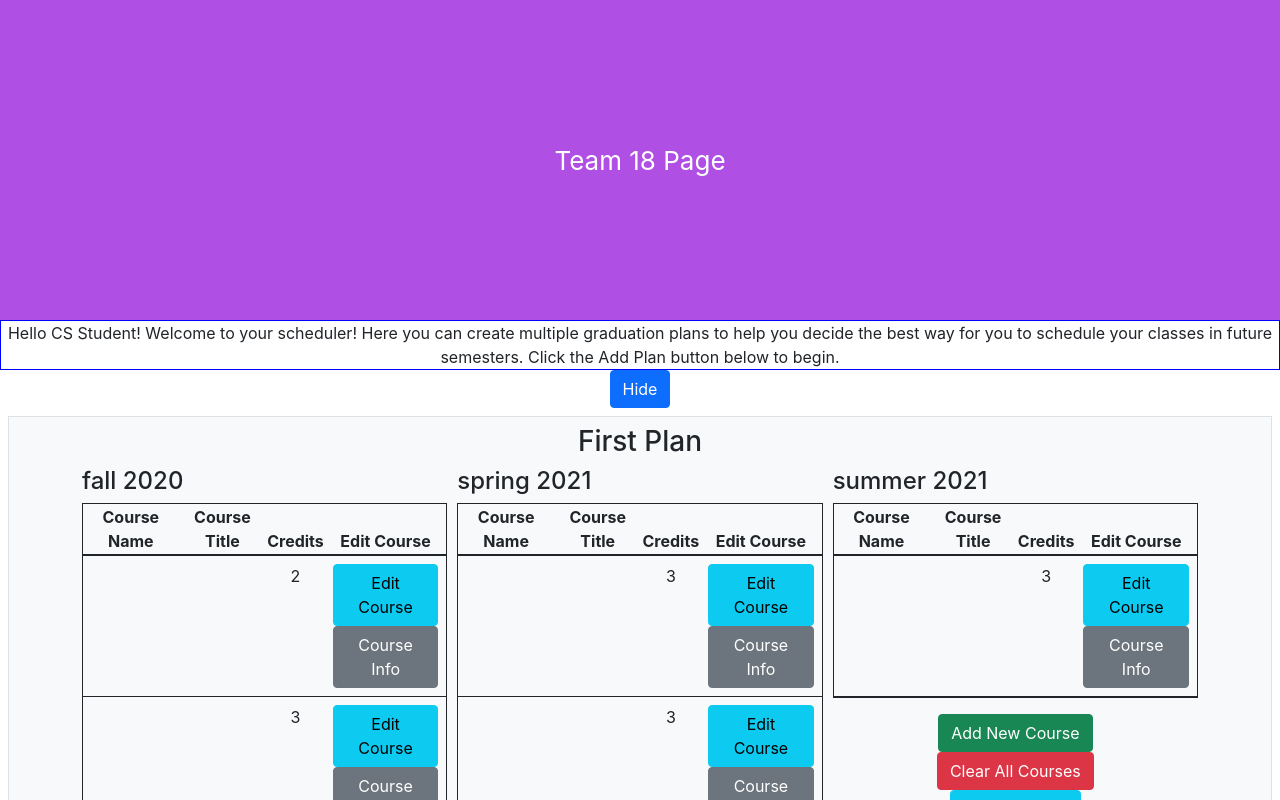
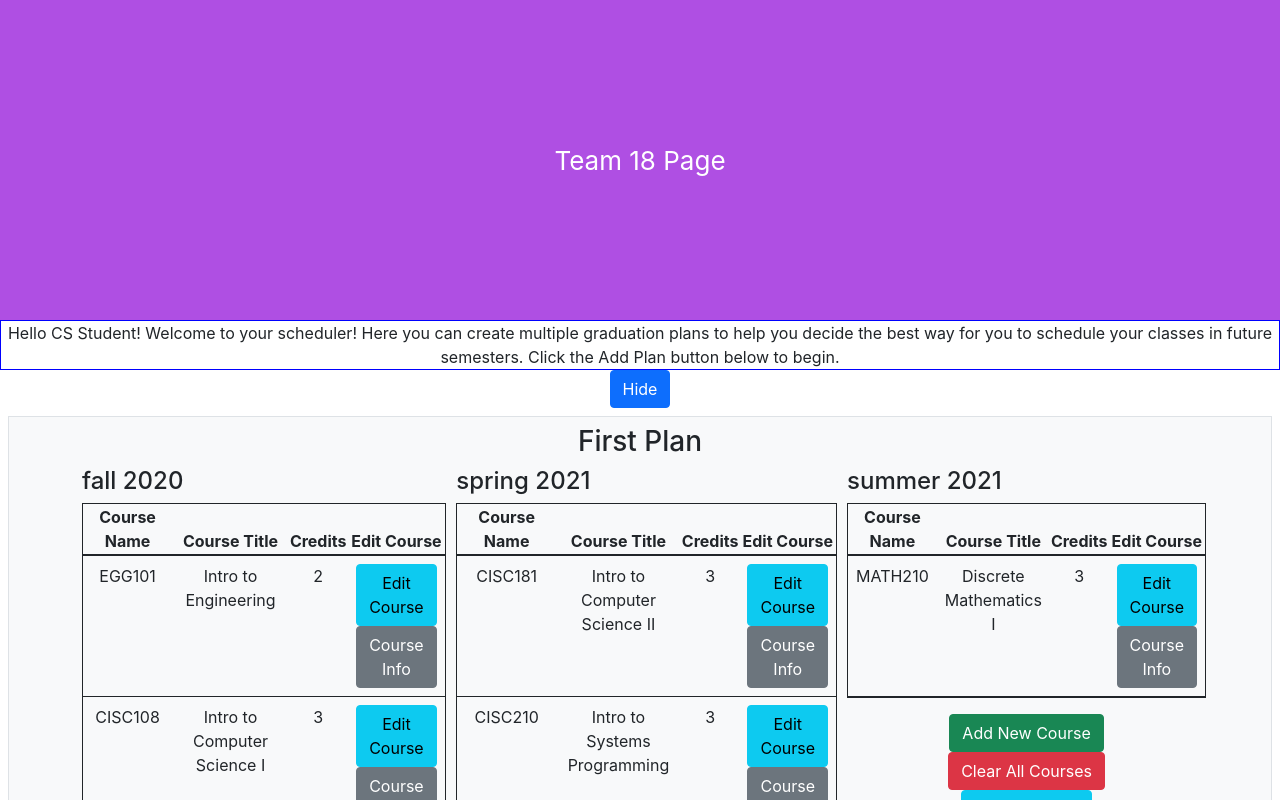
Before and after one commit to UD-CISC275-S22/cis-scheduler-team-18, a React (Create React App) app: page / in a window 1280 px wide. Shown: the top 800 px of the page. Built offline with nearby package versions, Linux system fonts and the light colour scheme.

Commit message:
fixing fields in course for CourseView

```diff
--- a/src/components/CourseView.tsx
+++ b/src/components/CourseView.tsx
@@ -27,9 +27,9 @@ export function CourseView({
                 </thead>
                 <tbody>
                     {courses.map((course: Course) => (
-                        <tr key={course.id}>
-                            <td>{course.courseName}</td>
-                            <td>{course.courseTitle}</td>
+                        <tr key={course.code}>
+                            <td>{course.code}</td>
+                            <td>{course.name}</td>
                             <td>{course.credits}</td>
                             <td>
                                 <CourseEdit
```
